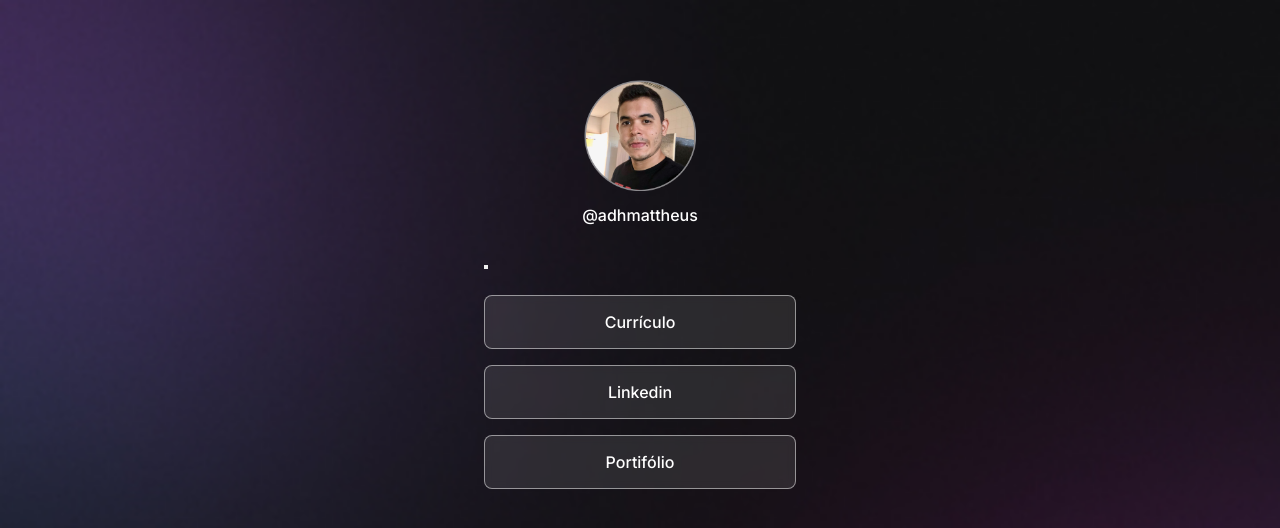
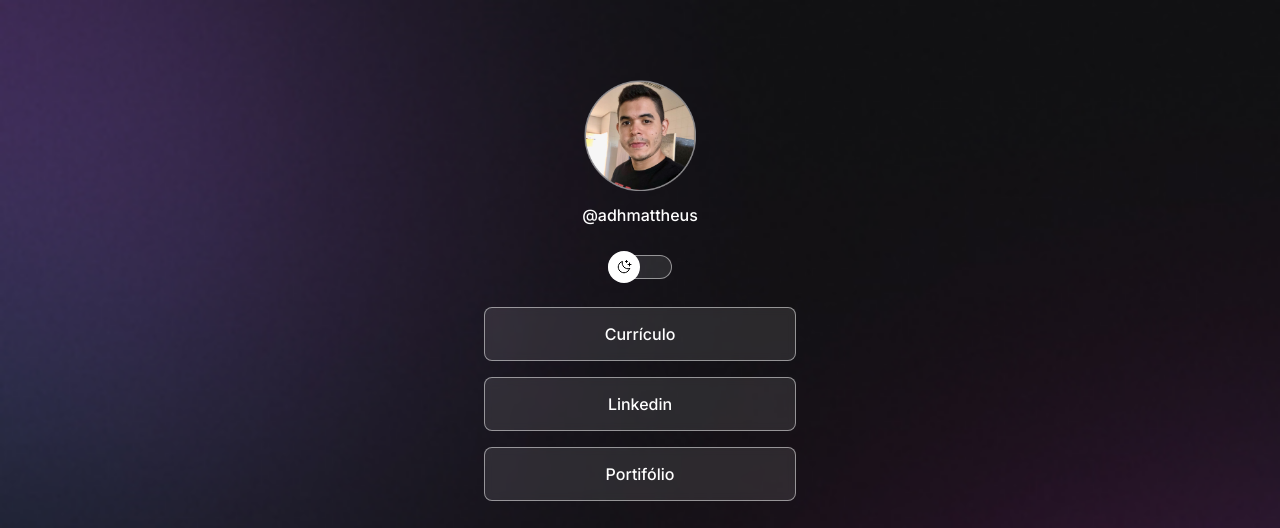
Before and after one commit to adhmattheus/bio, a plain HTML site: page index.html in a window 1280 px wide. Shown: the top 528 px of the page. Drawn offline with nearby package versions, Linux system fonts and the light colour scheme; files whose address does not match are found by name.

Commit message:
finalizando layout

```diff
--- a/index.html
+++ b/index.html
@@ -1,5 +1,5 @@
 <!DOCTYPE html>
-<html lang="en" class="">
+<html lang="en" class="rigth">
 
 <head>
   <link rel="preconnect" href="https://fonts.googleapis.com" />
@@ -20,7 +20,7 @@
     </div>
 
     <div id="switch">
-      <button type=""></button>
+      <button></button>
       <span></span>
     </div>
 
--- a/styles.css
+++ b/styles.css
@@ -10,7 +10,8 @@
   --stroke-color: rgba(255, 255, 255, 0.5);
   --suface-color: rgba(255, 255, 255, 0.1);
   --surface-color-hover: rgba(255, 255, 255, 0.05);
-  --hightligth-color: rgba(255,255,255,0.2);
+  --hightligth-color: rgba(255, 255, 255, 0.2);
+  --switch-bg-url: url(./assets/moon.svg);
 }
 
 .ligth {
@@ -20,6 +21,7 @@
   --suface-color: rgba(0, 0, 0, 0.05);
   --surface-color-hover: rgba(255, 255, 255, 0.02);
   --hightligth-color: rgba(0, 0, 0, 0.1);
+  --switch-bg-url: url(./assets/sun.svg);
 }
 
 body * {
@@ -50,6 +52,42 @@ body {
   font-weight: 500;
   line-height: 24px;
   margin-top: 8px;
+}
+
+#switch {
+  position: relative;
+  width: 64px;
+  margin: 4px auto;
+}
+
+#switch button {
+  width: 32px;
+  height: 32px;
+  background: white var(--switch-bg-url) no-repeat center;
+  border: 0;
+  border-radius: 50%;
+  position: absolute;
+  left: 0;
+  top: 50%;
+  z-index: 1;
+  transform: translateY(-50%);
+}
+
+.ligth #switch button{
+  right: 0;
+  left: initial;
+}
+
+
+
+#switch span {
+  display: block;
+  width: 64px;
+  height: 24px;
+  background: var(--suface-color);
+  border: 1px solid var(--stroke-color);
+  border-radius: 9999px;
+  -webkit-backdrop-filter: blue(4px);
 }
 
 /*links*/
```
